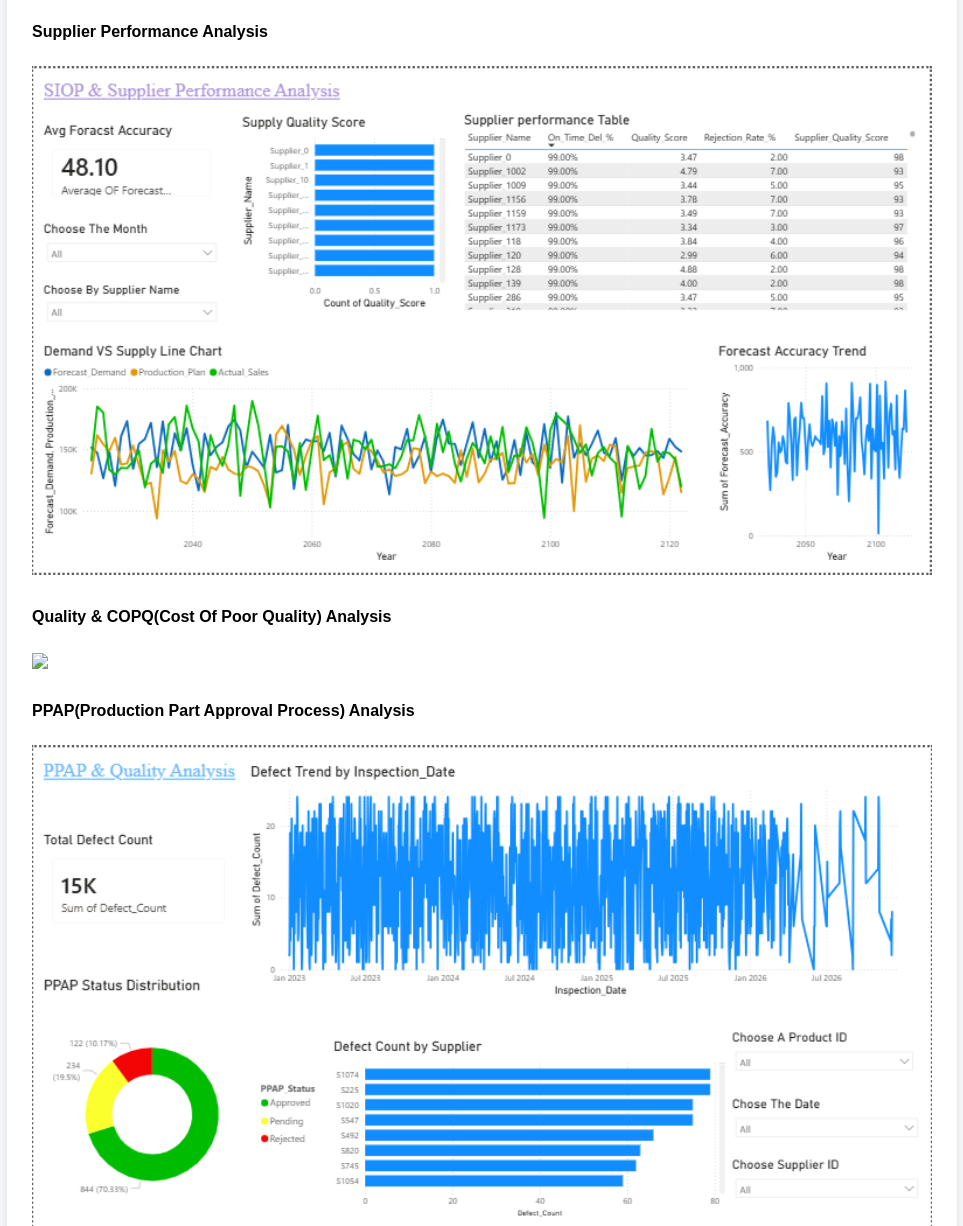
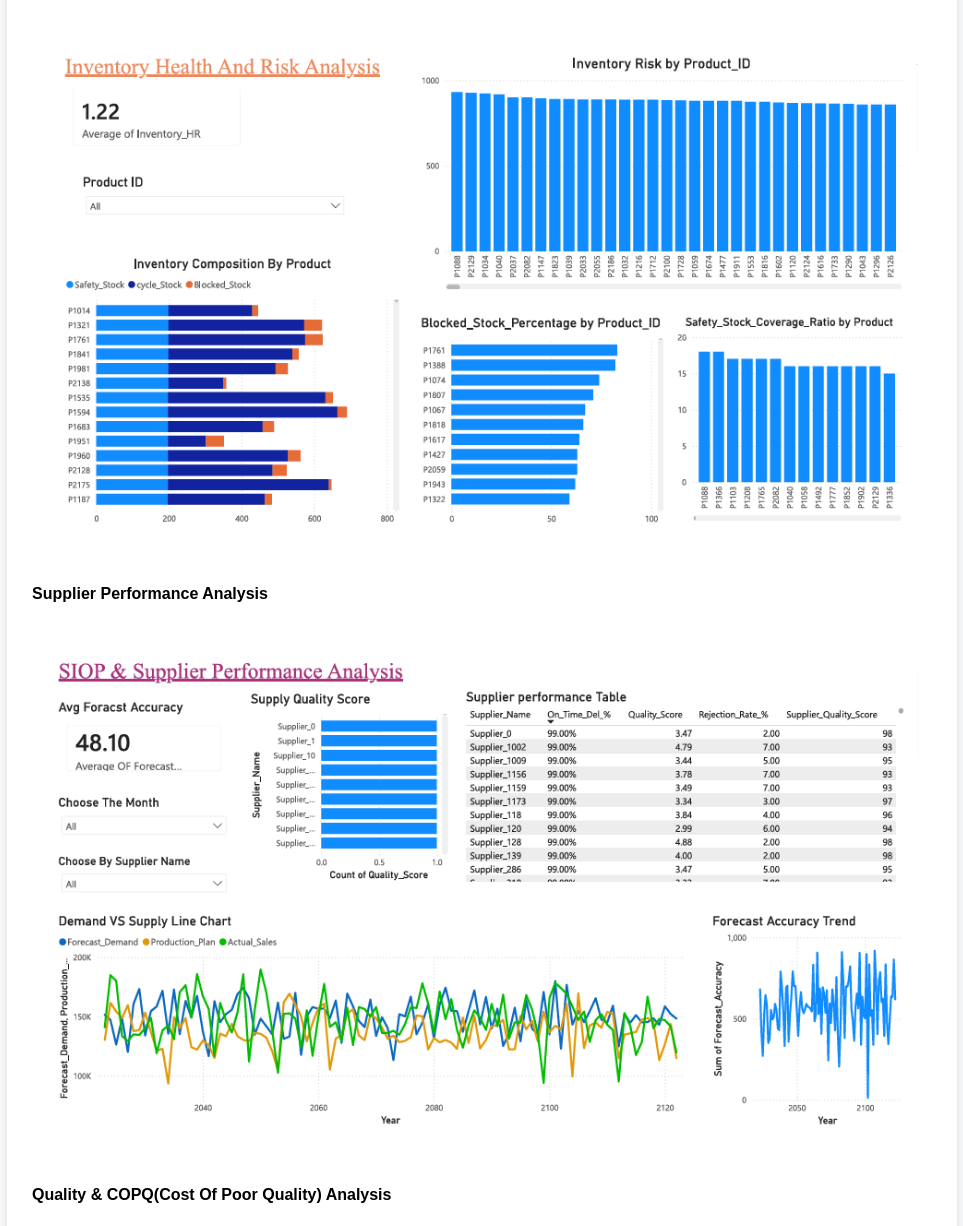
Before and after one commit to Bharath9213/BharathGowda.github.io, a plain HTML site: page index.html in a window 1280 px wide. Shown: the part 1622-2848 px from the top of the page, without its empty margins (158-1121 px from the left). Drawn offline with Linux system fonts and the light colour scheme.

Commit message:
Update image sources in index.html

```diff
--- a/index.html
+++ b/index.html
@@ -42,19 +42,19 @@
   </p>
 
   <h4>Dashboard Overview</h4>
-  <img src="assets/powerbi/Excutive_Overview.PNG" width="100%">
+  <img src="assets/powerbi/Dashboard_Overview.PNG" width="100%">
 
   <h4>Inventory Analysis</h4>
-  <img src="assets/powerbi/Inventory Health And Risk Analysis.PNG" width="100%">
+  <img src="assets/powerbi/IHARA.PNG" width="100%">
 
   <h4>Supplier Performance Analysis</h4>
-  <img src="assets/powerbi/Supplier Performance analysis.PNG" width="100%">
+  <img src="assets/powerbi/SPA.PNG" width="100%">
 
   <h4>Quality & COPQ(Cost Of Poor Quality) Analysis</h4>
-  <img src="assets/powerbi/COPQ_Analysis.PNG" width="100%">
+  <img src="assets/powerbi/Copq.PNG" width="100%">
 
   <h4>PPAP(Production Part Approval Process) Analysis</h4>
-  <img src="assets/powerbi/PPAP Analysis.PNG" width="100%">
+  <img src="assets/powerbi/PA.PNG" width="100%">
 
 </section>
 
```
